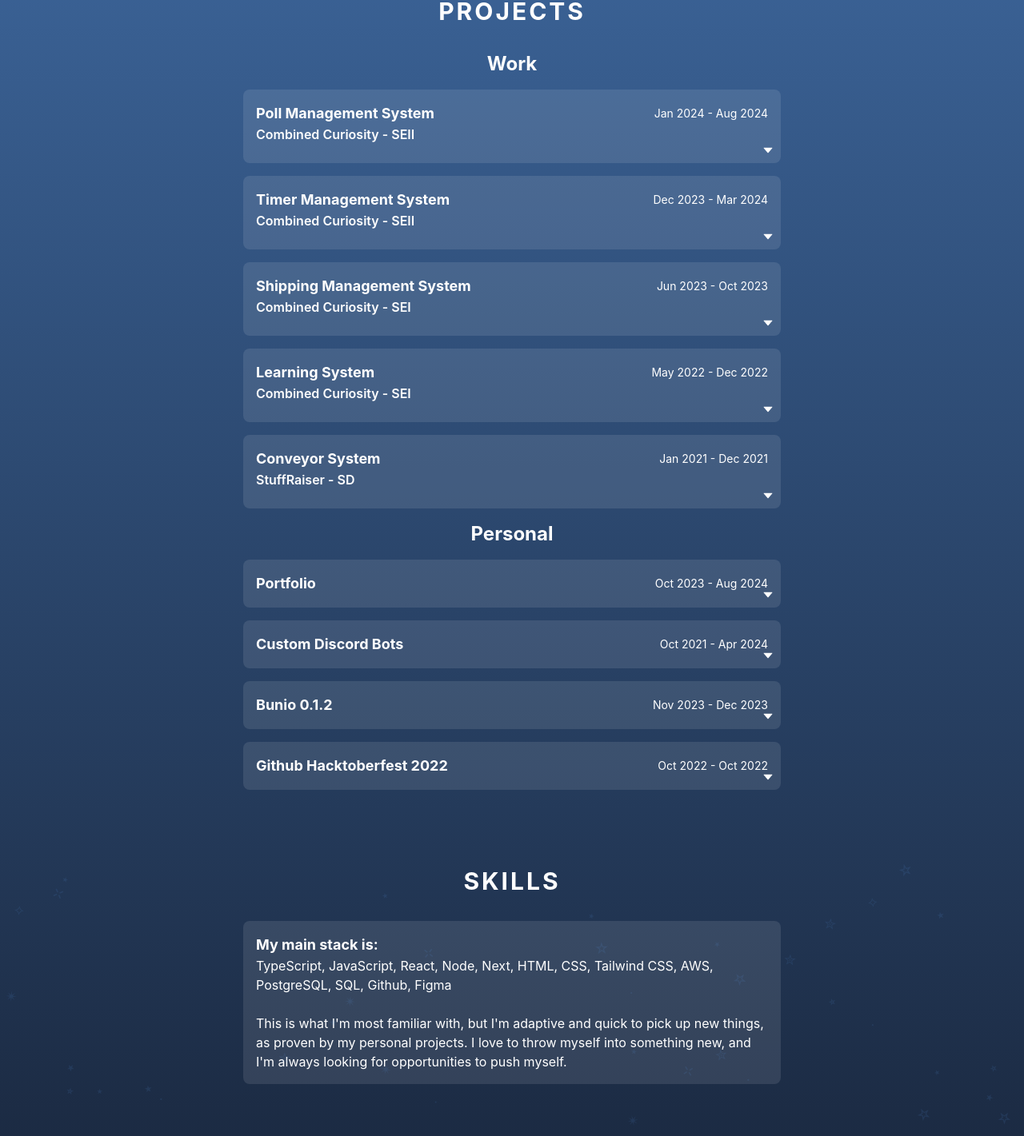
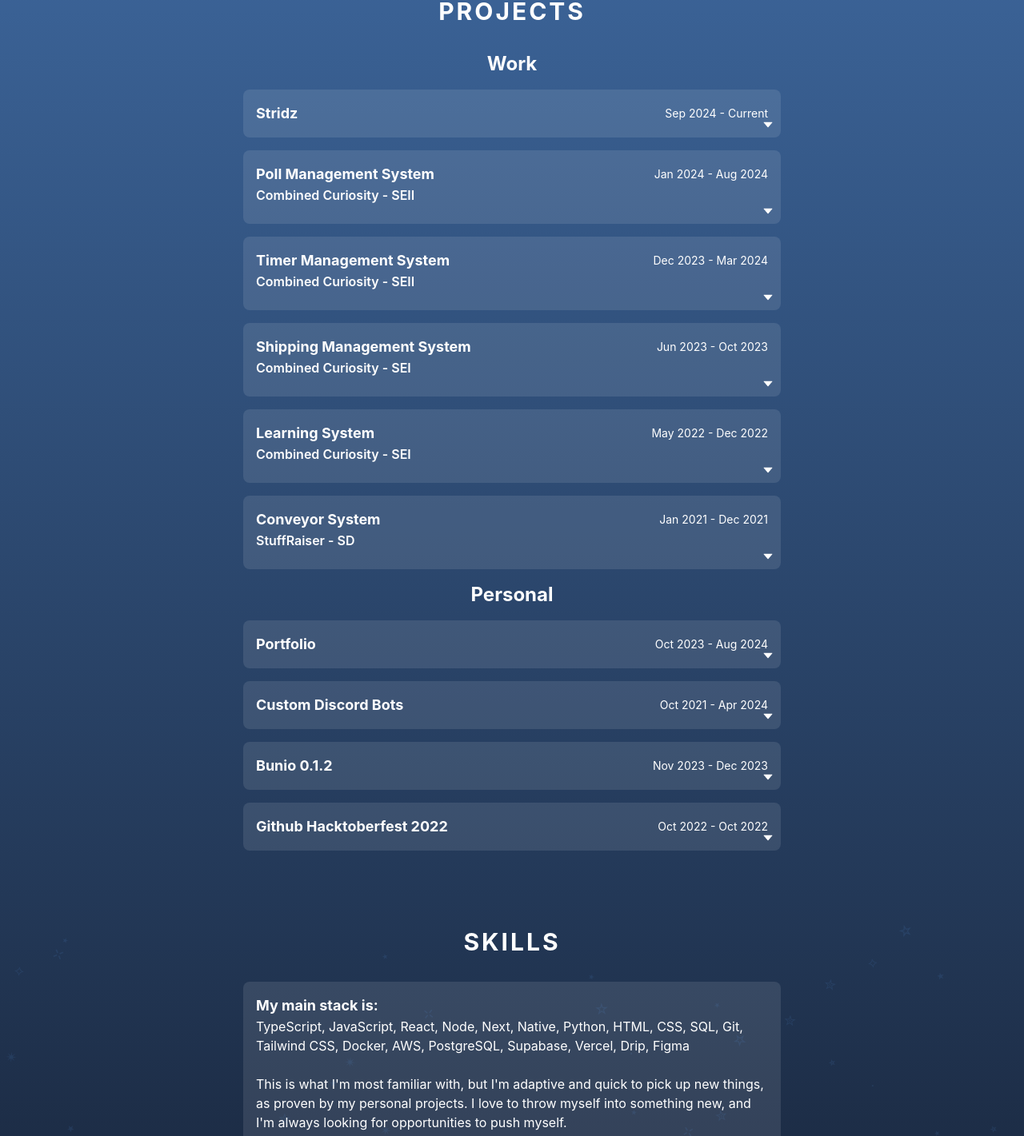
Before and after one commit to jessbarnes/portfolio2024, a React (Create React App) app: page / in a window 1280 px wide. Shown: the part 1840-3261 px from the top of the page at 80% size. Built offline with nearby package versions, Linux system fonts and the light colour scheme.

Commit message:
added Stridz proj, updated skills, updated to 0.1.3

```diff
--- a/package.json
+++ b/package.json
@@ -1,6 +1,6 @@
 {
   "name": "jb-portfolio",
-  "version": "0.1.2",
+  "version": "0.1.3",
   "homepage": "https://jessbarnes.github.io/portfolio2024",
   "private": true,
   "dependencies": {
--- a/src/sections/projects/index.tsx
+++ b/src/sections/projects/index.tsx
@@ -15,7 +15,9 @@
             title={p.title}
             subtitle={p.company}
             dateRange={`
-                ${formatDate(p.startDate)} - ${formatDate(p.endDate)}`}
+                ${formatDate(p.startDate)} - ${
+              p.endDate ? formatDate(p.endDate) : "Current"
+            }`}
             description={p.description}
           />
         ))}
@@ -26,7 +28,9 @@
             title={p.title}
             subtitle={p.company}
             dateRange={`
-                ${formatDate(p.startDate)} - ${formatDate(p.endDate)}`}
+                ${formatDate(p.startDate)} - ${
+              p.endDate ? formatDate(p.endDate) : "Current"
+            }`}
             description={p.description}
           />
         ))}
--- a/src/sections/projects/list.tsx
+++ b/src/sections/projects/list.tsx
@@ -7,6 +7,13 @@
 };
 
 export const workProjects: Project[] = [
+  {
+    title: "Stridz",
+    company: "",
+    startDate: "2024-9-01",
+    endDate: "",
+    description: `Took over development of a year old educational finance platform, written in Typescript and integrated with Vercel and React Native to deploy on iOS and Android. Currently implementing monetization via subscriptions.`,
+  },
   {
     title: "Poll Management System",
     company: "Combined Curiosity - SEII",
--- a/src/sections/skills/index.tsx
+++ b/src/sections/skills/index.tsx
@@ -1,5 +1,5 @@
 import { BaseCardStyle } from "../../components/RowCard";
-import { mainSkills } from "./list";
+import { mainSkills, mainTools } from "./list";
 
 const Skills = () => {
   return (
@@ -8,7 +8,8 @@
         <h1>Skills</h1>
         <div className={BaseCardStyle}>
           <h3>My main stack is:</h3>
-          <p>{mainSkills.map((m) => m).join(", ")}</p>
+          <p>{mainSkills.map((m) => m).join(", ")},</p>
+          <p>{mainTools.map((m) => m).join(", ")}</p>
           <br />
           <p>
             This is what I'm most familiar with, but I'm adaptive and quick to
--- a/src/sections/skills/list.tsx
+++ b/src/sections/skills/list.tsx
@@ -4,12 +4,21 @@
   "React",
   "Node",
   "Next",
+  "Native",
+  "Python",
   "HTML",
   "CSS",
+  "SQL",
+  "Git",
+];
+
+export const mainTools: string[] = [
   "Tailwind CSS",
+  "Docker",
   "AWS",
   "PostgreSQL",
-  "SQL",
-  "Github",
+  "Supabase",
+  "Vercel",
+  "Drip",
   "Figma",
 ];
--- a/src/sections/work/index.tsx
+++ b/src/sections/work/index.tsx
@@ -15,7 +15,9 @@
             title={w.company}
             subtitle={w.title}
             dateRange={`
-                ${formatDate(w.startDate)} - ${formatDate(w.endDate)}`}
+                ${formatDate(w.startDate)} - ${
+              w.endDate ? formatDate(w.endDate) : "Current"
+            }`}
             description={w.description}
           />
         ))}
```
Also changed, not shown: 2 other files (tests, documents, lock files or other folders).
